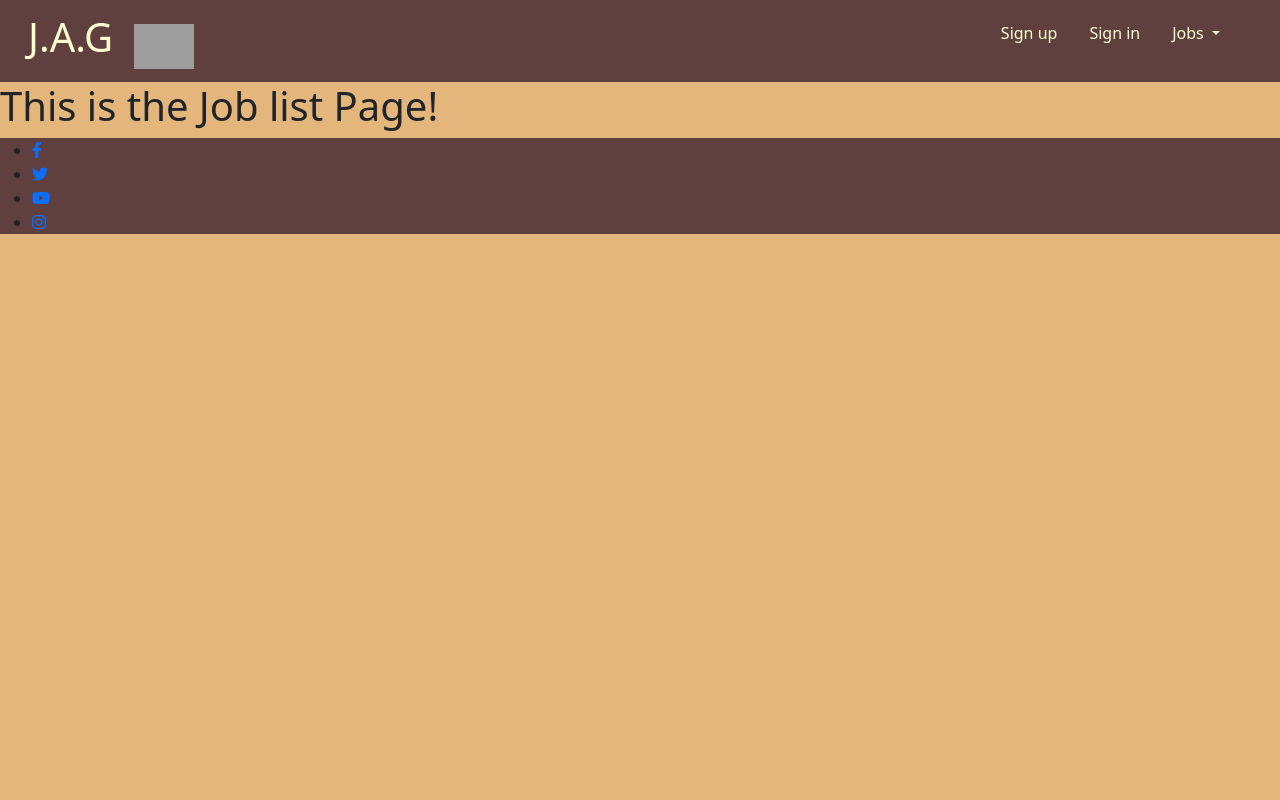
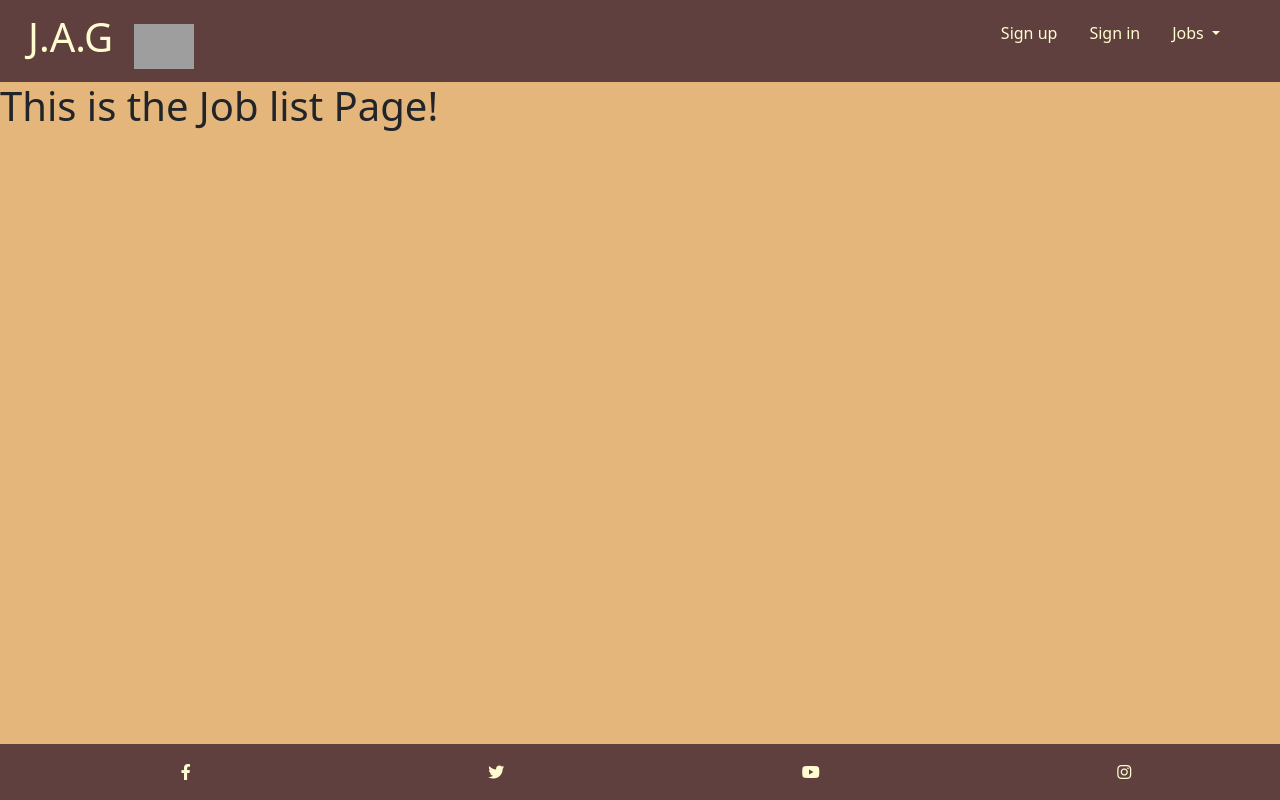
Before and after one commit to dnlbowers/jobs-a-gooden, a Django app: page / in a window 1280 px wide. Run offline with Django 3.2, Linux system fonts and the light colour scheme; data comes from the database, SQL or seed files in the repository; grey boxes are pictures that could not be loaded.

Commit message:
style footer, create cream text class and add to all header/footer text/icons

```diff
--- a/static/css/style.css
+++ b/static/css/style.css
@@ -1,26 +1,23 @@
 * {
     margin: 0;
     padding: 0;
+}
+
+.text-cream {
+    color:#fffdd0
 }
 
 body {
     background-color: #e4b67c;
 }
 
-nav, footer{
-    background-color: #603f3f;
-}
-
-.nav-link {
-    color: #fffdd0;
-}
+/* ------------------------------------------------------------ Header/Navbar */
 
 .nav-padding{
     padding: 0 1rem 1rem;
 }
 
 .navbar-toggler {
-    color: #fffdd0;
     font-size: 30px;
 }
 
@@ -31,3 +28,24 @@ nav, footer{
 #logo-title{
     font-size: 2em;
 }
+
+nav, footer{
+    background-color: #603f3f;
+}
+
+/* ------------------------------------------------------------ Footer */
+footer {
+    bottom: 0;
+    position: absolute;
+    width: 100%;
+}
+
+.social-media {
+    display: flex;
+    justify-content: space-around;
+    margin: 1rem 0;
+}
+
+.social-media-icon {
+    display: inline;
+}
--- a/templates/components/footer.html
+++ b/templates/components/footer.html
@@ -1,23 +1,23 @@
 <footer>
     <footer>
         <ul class="social-media">
-            <li>
-                <a href="" target="_blank" rel="noopener" aria-label=""
+            <li class="social-media-icon">
+                <a class="text-cream" href="" target="_blank" rel="noopener" aria-label=""
                     ><i class="fab fa-facebook-f"></i
                 ></a>
             </li>
-            <li>
-                <a href="" target="_blank" rel="noopener" aria-label=""
+            <li class="social-media-icon">
+                <a class="text-cream" href="" target="_blank" rel="noopener" aria-label=""
                     ><i class="fab fa-twitter"></i
                 ></a>
             </li>
-            <li>
-                <a href="" target="_blank" rel="noopener" aria-label=""
+            <li class="social-media-icon">
+                <a class="text-cream" href="" target="_blank" rel="noopener" aria-label=""
                     ><i class="fab fa-youtube"></i
                 ></a>
             </li>
-            <li>
-                <a href="" target="_blank" rel="noopener" aria-label=""
+            <li class="social-media-icon">
+                <a class="text-cream" href="" target="_blank" rel="noopener" aria-label=""
                     ><i class="fab fa-instagram"></i
                 ></a>
             </li>
--- a/templates/components/navbar.html
+++ b/templates/components/navbar.html
@@ -1,18 +1,18 @@
 <nav class="navbar navbar-expand-sm">
     <div class="container-fluid">
-        <a href="#" class="navbar-brand nav-link">
+        <a href="#" class="navbar-brand nav-link text-cream">
             <span id="logo-title" class="navbar-brand mb-0 h1">J.A.G</span>
             <img src="https://res.cloudinary.com/df4m8hva5/image/upload/v1645650841/jaguar-logo-left_y2p0od.png" alt="Baby Jaguar logo" id="logo" class="d-inline-block">
         </a>
-        <button class="navbar-toggler" type="button" data-bs-toggle="collapse" data-bs-target="#navbarNav" aria-controls="navbarNav" aria-expanded="false" aria-label="Toggle navigation">
+        <button class="navbar-toggler text-cream" type="button" data-bs-toggle="collapse" data-bs-target="#navbarNav" aria-controls="navbarNav" aria-expanded="false" aria-label="Toggle navigation">
             <i class="navbar-toggler-icon fa-solid fa-bars"></i>
         </button>
 
         <ul class="nav justify-content-end collapse navbar-collapse" id="navbarNav">
-            <li class="nav-item"><a href="" class="nav-link nav-padding">Sign up</a></li>
-            <li class="nav-item"><a href="" class="nav-link nav-padding">Sign in</a></li>
+            <li class="nav-item"><a href="" class="nav-link nav-padding text-cream">Sign up</a></li>
+            <li class="nav-item"><a href="" class="nav-link nav-padding text-cream">Sign in</a></li>
             <li class="nav-item dropdown">
-                <a class="nav-link dropdown-toggle nav-padding" href="#" id="jobsDropdown" role="button" data-bs-toggle="dropdown" aria-expanded="false">
+                <a class="nav-link dropdown-toggle nav-padding text-cream" href="#" id="jobsDropdown" role="button" data-bs-toggle="dropdown" aria-expanded="false">
                     Jobs
                 </a>
                 <ul class="dropdown-menu" aria-labelleby="jobsDropdown">
```
